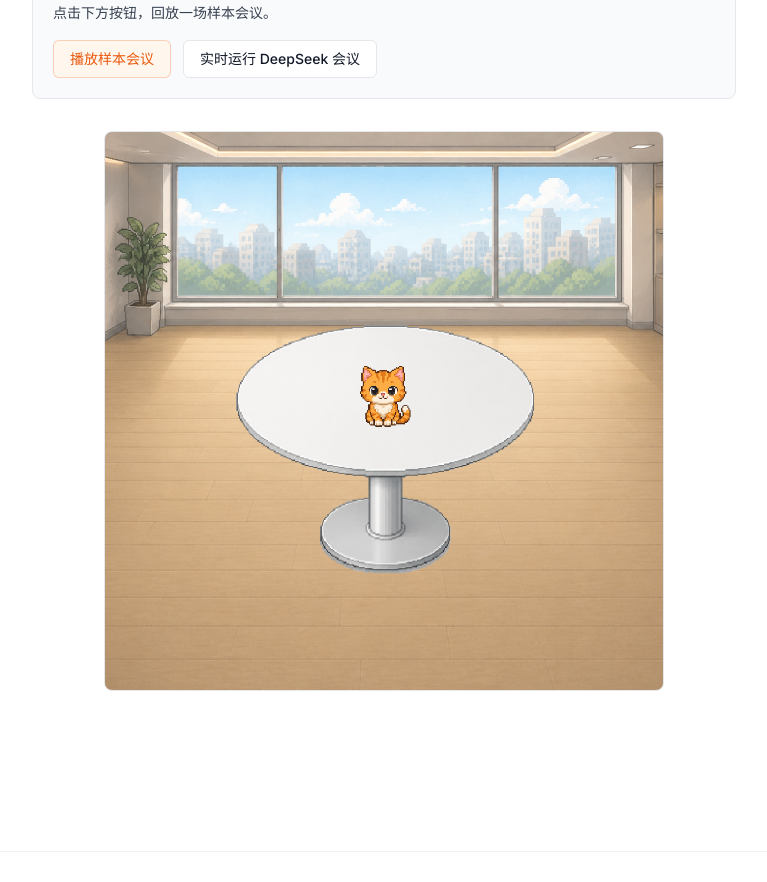
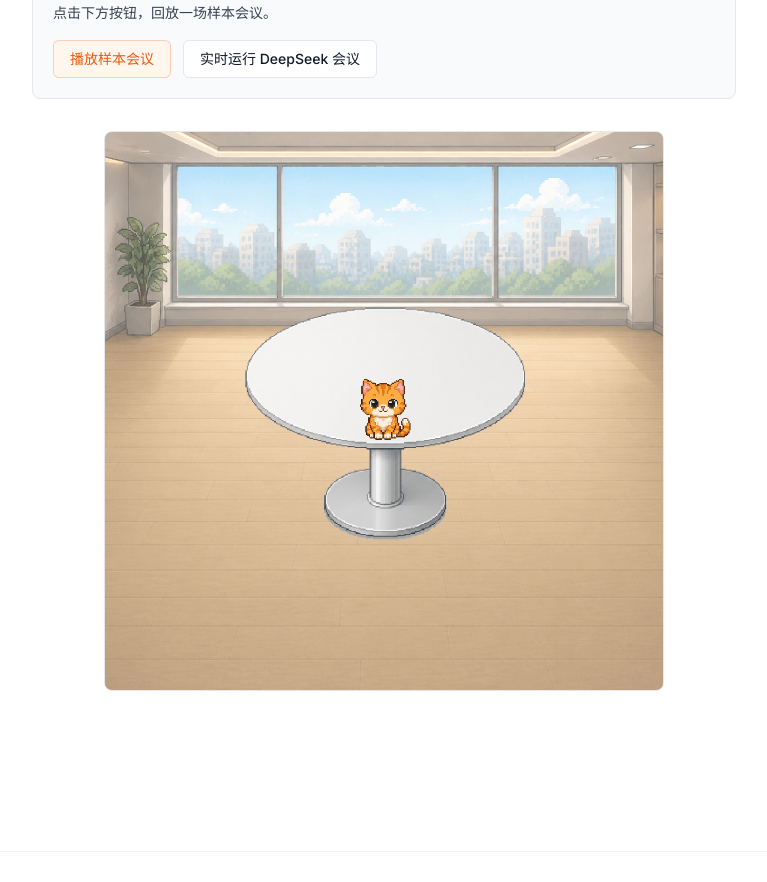
Before and after one commit to chenyufengedu-dev/chenyu-blog, a Next.js app: page /cyber-office in a window 1280 px wide. Shown: the part 480-1362 px from the top of the page, without its empty margins (256-1023 px from the left). Built offline with nearby package versions, Linux system fonts and the light colour scheme.

Commit message:
style(cyber-office): 椭圆座位环+前后遮挡+背景蒙版，改善围坐观感

```diff
--- a/src/components/cyber-office/office-scene.tsx
+++ b/src/components/cyber-office/office-scene.tsx
@@ -6,22 +6,28 @@ import { getRole } from "@/lib/cyber-office/roles";
 import Character, { CHAR_DISPLAY_H } from "./character";
 import Cat from "./cat";
 
-const SCENE = 560; // 场景边长（放大自 340）
+const SCENE = 560; // 场景边长（正方形）
 const CENTER = SCENE / 2; // 视觉圆心 280
-const RADIUS = 175; // 座位环半径
-const SEAT_CY = CENTER + 15; // 座位环圆心略下移，避免顶排的头被裁掉
 
-// 只负责“把 state 画出来”，不含任何逻辑——纯展示。
+// 桌子尺寸（现代简约白圆桌）
+const TABLE_W = 280;
+const TABLE_H = TABLE_W * 0.84; // 按 table.png 原生比例（≈235）
+const TABLE_CY = 292; // 桌子中心 y，略高于场景中心，给下方留点空间
+
+// 座位不是正圆，而是「横宽竖扁」的椭圆——贴合俯视圆桌的透视，
+// 让人真正围在桌边，而不是散在一个大圆上。
+const RING_CX = CENTER; // 椭圆中心 x
+const RING_CY = 300; // 椭圆中心 y
+const RING_RX = 208; // 椭圆横半径（宽）
+const RING_RY = 116; // 椭圆纵半径（扁）
+
 export default function OfficeScene({ state }: { state: MeetingState }) {
-  // 根据参会人数算出每个座位的坐标（圆心用 SEAT_CY，比视觉中心略低）
-  const seats = computeSeatPositions(
-    state.participants.length,
-    RADIUS,
-    CENTER,
-    SEAT_CY,
-  );
+  // 只借用 computeSeatPositions 算出的角度；坐标我们自己按椭圆算，
+  // 所以半径/圆心传占位值 1,0,0 即可。
+  const seats = computeSeatPositions(state.participants.length, 1, 0, 0);
 
   return (
+    // 外层：窄屏可横向滚动，不撑破整页
     <div className="mx-auto w-fit max-w-full overflow-x-auto">
       <div
         className="relative overflow-hidden rounded-lg border border-border"
@@ -34,48 +40,58 @@ export default function OfficeScene({ state }: { state: MeetingState }) {
           backgroundPosition: "center",
         }}
       >
-        {/* 现代简约白圆桌，居中略偏下 */}
+        {/* 薄蒙版：压一下过亮的背景，让前景角色更跳（不随主题变） */}
+        <div
+          className="pointer-events-none absolute inset-0"
+          style={{ background: "rgba(248,247,244,0.14)", zIndex: 0 }}
+        />
+
+        {/* 现代简约白圆桌 */}
         {/* eslint-disable-next-line @next/next/no-img-element -- 精灵图需按原样显示，next/image 会重编码糊掉像素 */}
         <img
           src="/cyber-office/table.png"
           alt=""
           className="pointer-events-none absolute"
           style={{
-            width: RADIUS * 1.7,
-            height: "auto",
-            left: CENTER - (RADIUS * 1.7) / 2,
-            top: CENTER - RADIUS * 0.5,
-            zIndex: 1,
+            width: TABLE_W,
+            height: TABLE_H,
+            left: CENTER - TABLE_W / 2,
+            top: TABLE_CY - TABLE_H / 2,
+            // 桌子层级设在前后排之间：后排(py<桌中心)画在桌后，前排画在桌前
+            zIndex: Math.round(TABLE_CY),
           }}
         />
 
-        {/* 桌上的小猫（zIndex 高于桌子） */}
+        {/* 桌上的小猫（永远在桌面之上） */}
         <div
           className="absolute"
           style={{
             left: CENTER,
-            top: CENTER - RADIUS * 0.28,
+            top: TABLE_CY - 48,
             transform: "translateX(-50%)",
-            zIndex: 6,
+            zIndex: Math.round(TABLE_CY) + 2,
           }}
         >
           <Cat />
         </div>
 
-        {/* 一圈角色：遍历参会者，按座位坐标绝对定位 */}
+        {/* 一圈角色：按椭圆座位坐标绝对定位 */}
         {state.participants.map((id, i) => {
-          const seat = seats[i]; // 第 i 个人的座位坐标
-          const runtime = state.roles[id]; // 运行时状态（状态/气泡）
-          const role = getRole(id); // 静态信息（名字/颜色）
+          const angle = seats[i].angle; // 该座位在环上的角度
+          const px = RING_CX + RING_RX * Math.cos(angle); // 椭圆横向铺开
+          const py = RING_CY + RING_RY * Math.sin(angle); // 椭圆纵向压扁
+          const runtime = state.roles[id];
+          const role = getRole(id);
           return (
             <div
               key={id}
               className="absolute"
               style={{
-                left: seat.x,
-                top: seat.y - CHAR_DISPLAY_H, // 让“脚”落在座位点
+                left: px,
+                top: py - CHAR_DISPLAY_H, // 让“脚”落在座位点
                 transform: "translateX(-50%)", // 宽度不一也水平居中
-                zIndex: Math.round(seat.y), // 越靠下越前，盖住后排
+                // 越靠下(前排)层级越高：盖住后排；也让前排在桌前、后排在桌后
+                zIndex: Math.round(py),
               }}
             >
               <Character
```
